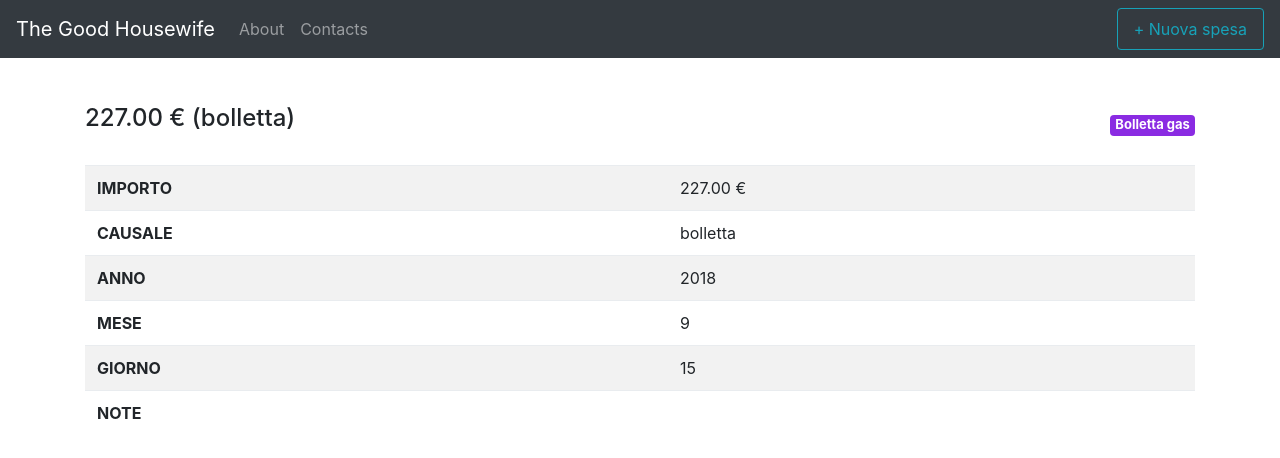
After one commit to lorenzobianchi/good_housewife, a Django app: page /spesa/7/ in a window 1280 px wide. The commit adds this page. Shown: the top 458 px of the page. Run offline with Django 3.2, Linux system fonts and the light colour scheme; data comes from the database, SQL or seed files in the repository; some libraries are stand-ins or nearby versions; some web fonts are replaced.

```diff
--- a/core/models.py
+++ b/core/models.py
@@ -1,19 +1,24 @@
 from django.db import models
 from django.utils import timezone
+from django.urls import reverse
 
 class Spesa(models.Model):
     importo = models.DecimalField(max_digits=6, decimal_places=2)
     causale = models.CharField(max_length=100)
     data = models.DateTimeField(default=timezone.now)
     note = models.TextField(null=True, blank=True)
-    spesa_ordinaria = models.BooleanField(default=False)
-    categoria = models.ForeignKey('TipoSpesa', on_delete=models.CASCADE, null=True, blank=True)
+    tipo_spesa = models.ForeignKey('TipoSpesa', on_delete=models.CASCADE, null=True, blank=True)
 
     def __str__(self):
         return "%s - %s" %(self.importo, self.causale)
 
+    def get_absolute_url(self):
+        return reverse('spesa_detail', args=[str(self.id)])
+
 class TipoSpesa(models.Model):
     nome = models.CharField(max_length=100)
+    colore_badge = models.CharField(max_length=30)
+    spesa_ordinaria = models.BooleanField(default=False)
 
     def __str__(self):
         return self.nome
--- a/core/urls.py
+++ b/core/urls.py
@@ -3,4 +3,6 @@ from . import views
 
 urlpatterns = [
     path('', views.HomePageView.as_view(), name='home'),
+    path('spesa/<int:pk>/', views.SpesaDetailView.as_view(), name='spesa_detail'),
+    path('spesa/add/', views.SpesaAddView.as_view(), name='spesa_add'),
 ]
--- a/core/views.py
+++ b/core/views.py
@@ -1,6 +1,18 @@
-from django.views.generic import ListView
+from django.views.generic import ListView, DetailView
+from django.views.generic.edit import CreateView, UpdateView, DeleteView
+from django.urls import reverse_lazy
 from .models import Spesa
+from .forms import SpesaAddForm
 
 class HomePageView(ListView):
     template_name = 'home.html'
     model = Spesa
+
+class SpesaDetailView(DetailView):
+    model = Spesa
+    template_name = 'spesa_detail.html'
+
+class SpesaAddView(CreateView):
+    template_name = 'spesa_add.html'
+    model = Spesa
+    form_class = SpesaAddForm
--- a/good_housewife/settings.py
+++ b/good_housewife/settings.py
@@ -37,6 +37,7 @@ INSTALLED_APPS = [
     'django.contrib.sessions',
     'django.contrib.messages',
     'django.contrib.staticfiles',
+    'crispy_forms',
     'core',
 ]
 
@@ -106,7 +107,7 @@ AUTH_PASSWORD_VALIDATORS = [
 
 LANGUAGE_CODE = 'en-us'
 
-TIME_ZONE = 'UTC'
+TIME_ZONE = 'Europe/Rome'
 
 USE_I18N = True
 
--- a/static/css/base.css
+++ b/static/css/base.css
@@ -1,12 +1,59 @@
-.claim-container {
-  height: 500px;
-  background-color: aliceblue;
-  display: flex;
-  justify-content: center;
-  align-items: center;
-  background-size: cover;
+.content {
+  padding-top: 80px;
+}
+
+.subnavbar {
+  width: 100%;
+  height: 40px;
+  position: fixed;
+  top: 56px;
+  background-color: CadetBlue;
+  z-index: 10;
+}
+
+.spesa-card {
+  background: ivory;
+  border-color: #555;
+}
+
+.spesa-card:hover {
+  background-color: PaleGreen;
+}
+
+.spesa-badge {
+  font-size: 13px;
+  position: relative;
+  bottom: 5px;
+  color: #fff;
+}
+
+.no-link-style,
+.no-link-style:hover,
+.no-link-style:focus,
+.no-link-style:visited {
+  text-decoration: none;
+  color: #222;
+}
+
+.d-initial {
+  display: initial;
 }
 
 .flex-1 {
   flex: 1;
 }
+
+.controls input,
+.controls textarea {
+  width: 100%;
+  border-radius: 4px;
+  border: 1px solid #ccc;
+  padding: 3px;
+}
+.controls textarea {
+  margin-bottom: 30px;
+}
+.controls select {
+  width: 100%;
+
+}
--- a/templates/base.html
+++ b/templates/base.html
@@ -2,14 +2,15 @@
 <html lang="it" dir="ltr">
   <head>
     <meta charset="utf-8">
-    <title>PMI Company Website</title>
+    <title>Good Housewife</title>
     <link href="https://fonts.googleapis.com/css?family=Overpass+Mono" rel="stylesheet">
     <link rel="stylesheet" href="{% static 'font-awesome/css/font-awesome.min.css' %}">
     <link rel="stylesheet" href="{% static 'css/bootstrap.min.css' %}">
     <link rel="stylesheet" href="{% static 'css/base.css' %}">
+    <link rel="shortcut icon" href="{% static 'img/woman.ico' %}">
   </head>
   <body>
-    <nav class="navbar navbar-expand-lg navbar-dark bg-success text-light">
+    <nav class="navbar navbar-expand-lg navbar-dark bg-dark text-light fixed-top">
       <a class="navbar-brand" href="{% url 'home' %}">The Good Housewife</a>
       <button class="navbar-toggler" type="button" data-toggle="collapse" data-target="#navbarNav" aria-controls="navbarNav" aria-expanded="false" aria-label="Toggle navigation">
         <span class="navbar-toggler-icon"></span>
@@ -24,9 +25,12 @@
           </li>
         </ul>
       </div>
+      <div class="">
+        <a class="nav-link btn btn-outline-info" href="{% url 'spesa_add' %}">+ Nuova spesa</a>
+      </div>
     </nav>
 
-    <div>
+    <div class="content">
       {% block content %}
       {% endblock content %}
     </div>
--- /dev/null
+++ b/templates/spesa_detail.html
@@ -0,0 +1,44 @@
+{% extends 'base.html' %}
+
+{% block content %}
+<div class="container">
+  <div class="row">
+    <div class="col-md-12 pt-4">
+      <div class="w-100 d-flex flex-row justify-content-between">
+        <h4>{{ object.importo }} € ({{ spesa.causale }})</h4>
+        {% if object.tipo_spesa %}
+          <span class="badge spesa-badge mt-3" style="background: {{ spesa.tipo_spesa.colore_badge }};">{{ spesa.tipo_spesa }}</span>
+        {% endif %}
+
+      </div>
+      <table class="table mt-4 table-striped">
+        <tbody>
+          <tr>
+            <td><b>IMPORTO</b></td>
+            <td>{{ object.importo }} €</td>
+          </tr>
+          <tr>
+            <td><b>CAUSALE</b></td>
+            <td>{{ object.causale }}</td>
+          </tr>
+          <tr>
+            <td><b>ANNO</b></td>
+            <td>{{ object.data.year }}</td>
+          </tr>
+          <tr>
+            <td><b>MESE</b></td>
+            <td>{{ object.data.month }}</td>
+          </tr>
+          <tr>
+            <td><b>GIORNO</b></td>
+            <td>{{ object.data.day }}</td>
+          </tr>
+          <tr>
+            <td><b>NOTE</b></td>
+            <td>{{ object.note }}</td>
+        </tbody>
+      </table>
+    </div>
+  </div>
+</div>
+{% endblock content %}
```
Also changed, not shown: core/forms.py (added, +40 -0 lines), templates/home.html (+25 -8 lines), templates/spesa_add.html (added, +13 -0 lines), core/migrations/0004_tipospesa_colore.py (added), core/migrations/0005_auto_20180915_1948.py (added), db.sqlite3, static/img/woman.ico (added), 2 other files.
